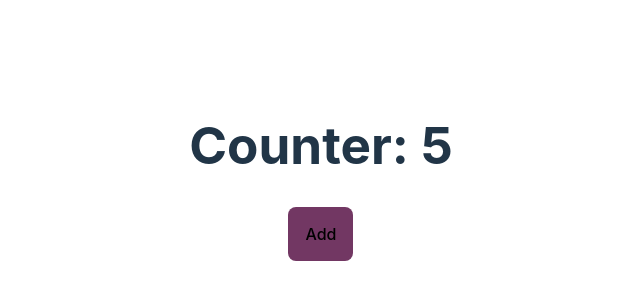
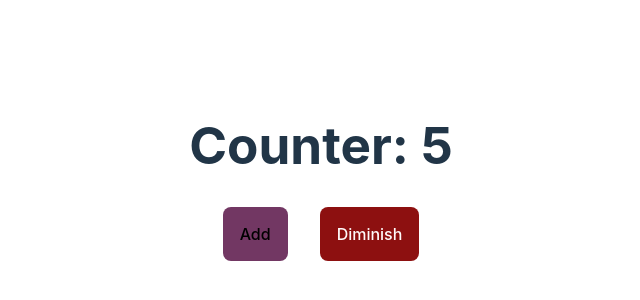
Before and after one commit to MiguelRuizHdz/nivelacion-react, a React (Vite) app: page / in a window 1280 px wide. Shown: the part 228-528 px from the top of the page, without its empty margins (319-959 px from the left). Built offline with nearby package versions, Linux system fonts and the light colour scheme.

Commit message:
Styled components

```diff
--- a/package.json
+++ b/package.json
@@ -9,6 +9,8 @@
     "preview": "vite preview"
   },
   "dependencies": {
+    "@emotion/react": "^11.10.6",
+    "@emotion/styled": "^11.10.6",
     "react": "^18.2.0",
     "react-dom": "^18.2.0"
   },
--- a/src/components/Counter.css
+++ b/src/components/Counter.css
@@ -11,4 +11,5 @@
 button {
     font-size: 2rem;
     cursor: pointer;
+    margin: 0 1rem;
 }
--- a/src/components/Counter.jsx
+++ b/src/components/Counter.jsx
@@ -1,5 +1,18 @@
+import styled from '@emotion/styled';
 import { useState } from 'react';
+
 import './Counter.css';
+
+const BtnDiminish = styled.button`
+    color: snow;
+    padding: 1rem;
+    background-color: #8d1010;
+
+    &:hover {
+        background-color: #a12121;
+        font-weight: bold;
+    }
+`
 
 const Counter = () => {
 
@@ -9,6 +22,10 @@
         setCounter(counter + 1);
     }
 
+    const handleDiminish = () => {
+        setCounter(counter - 1);
+    }
+
     return (
         <div>
             <h1>Counter: { counter }</h1>
@@ -16,6 +33,7 @@
                 padding: "1rem",
                 backgroundColor: "#723763",
             }} onClick={ handleClick }>Add</button>
+            <BtnDiminish onClick={handleDiminish}>Diminish</BtnDiminish>
         </div>
     )
 }
```
Also changed, not shown: 1 other file (tests, documents, lock files or other folders).
